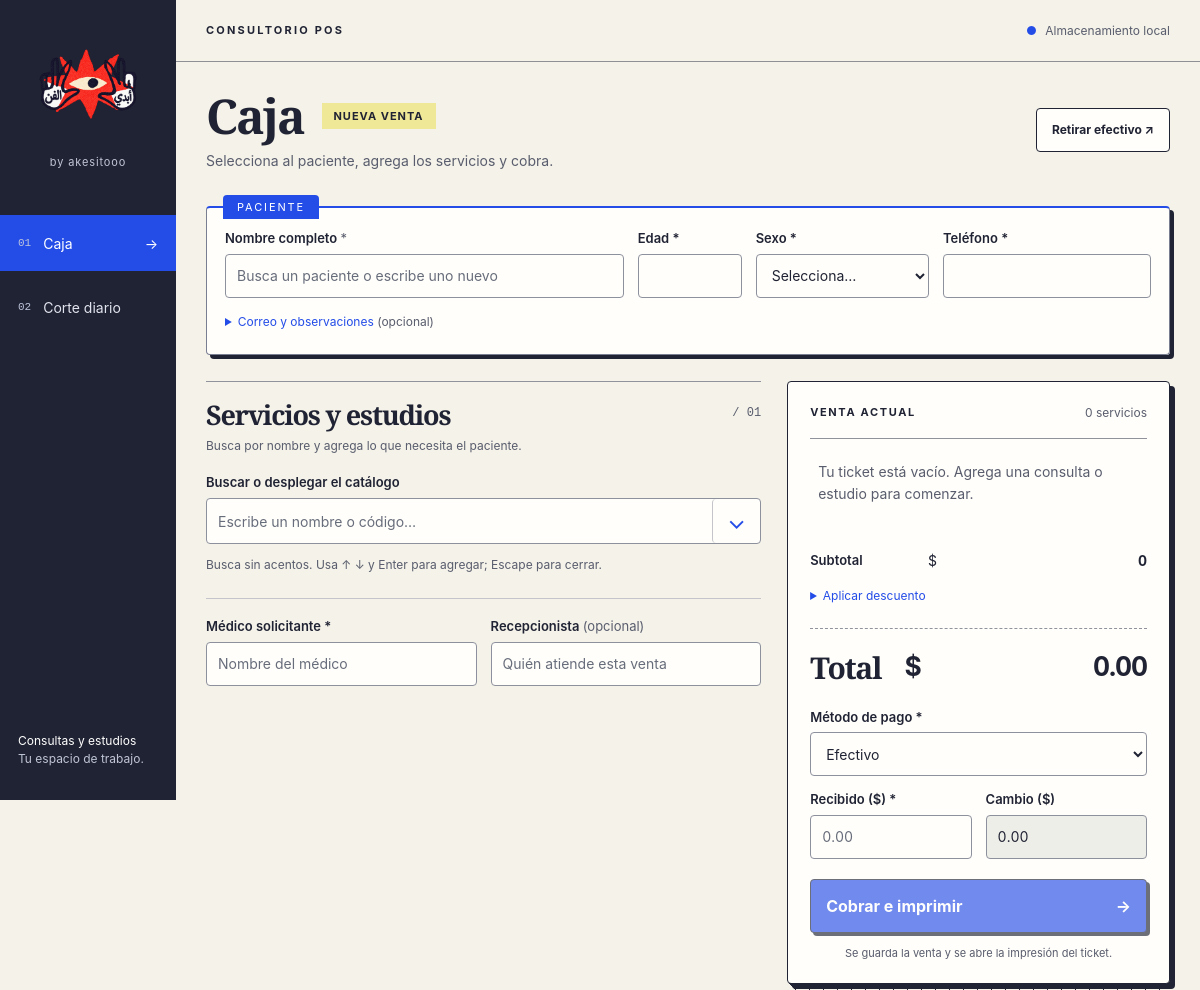
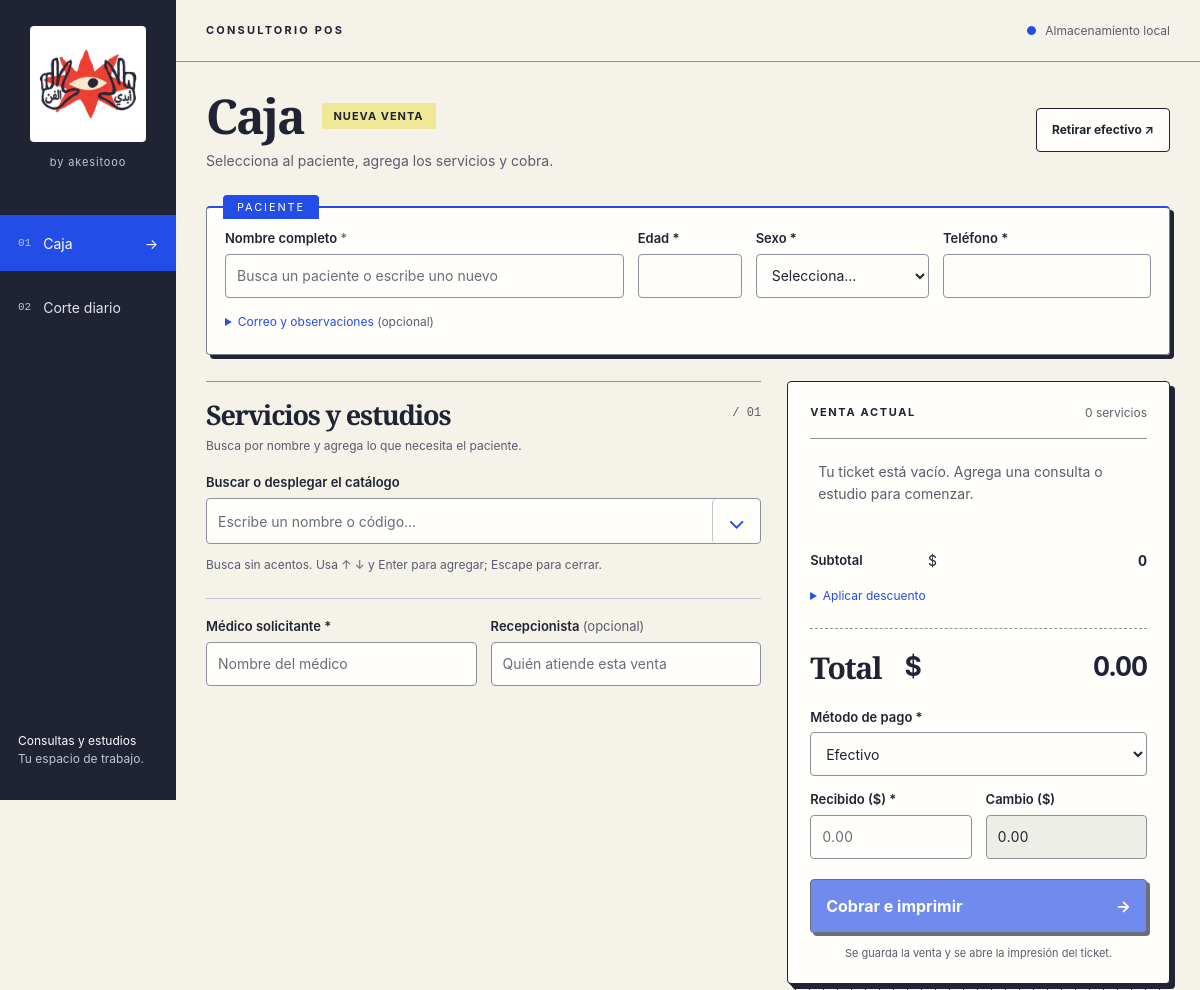
Before and after one commit to akesitooo/sistema-consultorio, an Electron app: page src/vistas/index.html in a window 1200 px wide. Drawn offline with Linux system fonts and the light colour scheme; no server answers.

Commit message:
style: restaurar el logo original con fondo blanco

```diff
--- a/src/vistas/estilos/pantallas.css
+++ b/src/vistas/estilos/pantallas.css
@@ -1,7 +1,7 @@
 .contenedor-app { display: flex; min-height: 100vh; }
 .barra-lateral { width: 176px; flex-shrink: 0; background: var(--tinta); color: white; position: sticky; top: 0; height: 100vh; display: flex; flex-direction: column; }
 .marca { padding: 26px 22px; text-align: center; }
-.logo { display: block; width: 116px; max-width: 100%; height: auto; padding: 6px; margin: 0 auto 8px; background: transparent; border-radius: var(--radio); }
+.logo { display: block; width: 116px; max-width: 100%; height: auto; padding: 6px; margin: 0 auto 8px; background: white; border-radius: var(--radio); }
 .leyenda { font-size: 11px; letter-spacing: .08em; color: #c1c5d6; }
 .menu { display: flex; flex-direction: column; gap: 8px; padding: 18px 0; }
 .btn-menu { min-height: 56px; width: 100%; display: flex; align-items: center; gap: 12px; padding: 12px 18px; border: 0; border-radius: 0; background: transparent; color: #e1e3ee; text-align: left; transition: background-color var(--rapido); }
--- a/src/vistas/index.html
+++ b/src/vistas/index.html
@@ -11,7 +11,7 @@
     <div class="contenedor-app">
         <aside class="barra-lateral">
             <div class="marca">
-                <img src="./akesitooo-transparente.png" alt="Logo original de akesitooo: figura roja con un ojo y manos" class="logo">
+                <img src="./akesitooo.png" alt="Logo original de akesitooo: figura roja con un ojo y manos" class="logo">
                 <span class="leyenda">by akesitooo</span>
             </div>
             <nav class="menu" aria-label="Navegación principal">
```
Also changed, not shown: docs/estado-del-proyecto.md (+1 -1 lines), README.md.
